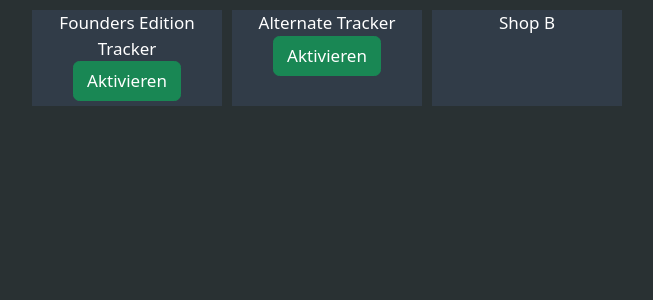
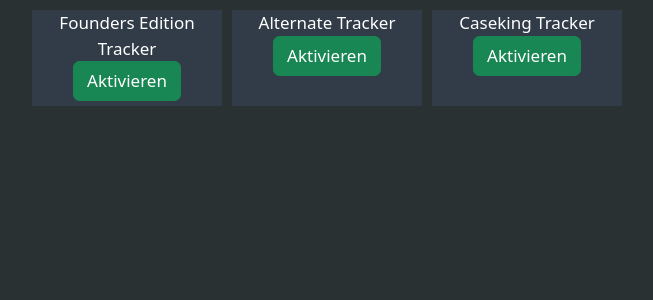
Before and after one commit to KevDil/scalper-bot, an Angular app: page / in a window 1280 px wide. Shown: the top 300 px of the page, without its empty margins (43-696 px from the left). Built offline with nearby package versions, Linux system fonts and the light colour scheme.

Commit message:
add caseking in app.component

```diff
--- a/src/app/app.component.html
+++ b/src/app/app.component.html
@@ -8,7 +8,7 @@
         <app-alternate></app-alternate>
       </div>
       <div class="col-2 shop-box">
-        Shop B
+        <app-caseking></app-caseking>
       </div>
     </div>
   </div>
--- a/src/app/app.component.ts
+++ b/src/app/app.component.ts
@@ -1,10 +1,11 @@
 import { Component} from '@angular/core';
 import { FoundersEditionComponent } from './shops/founders-edition/founders-edition.component';
 import { AlternateComponent } from "./shops/alternate/alternate.component";
+import { CasekingComponent } from "./shops/caseking/caseking.component";
 
 @Component({
   selector: 'app-root',
-  imports: [FoundersEditionComponent, AlternateComponent],
+  imports: [FoundersEditionComponent, AlternateComponent, CasekingComponent],
   templateUrl: './app.component.html',
   styleUrl: './app.component.scss'
 })
```
